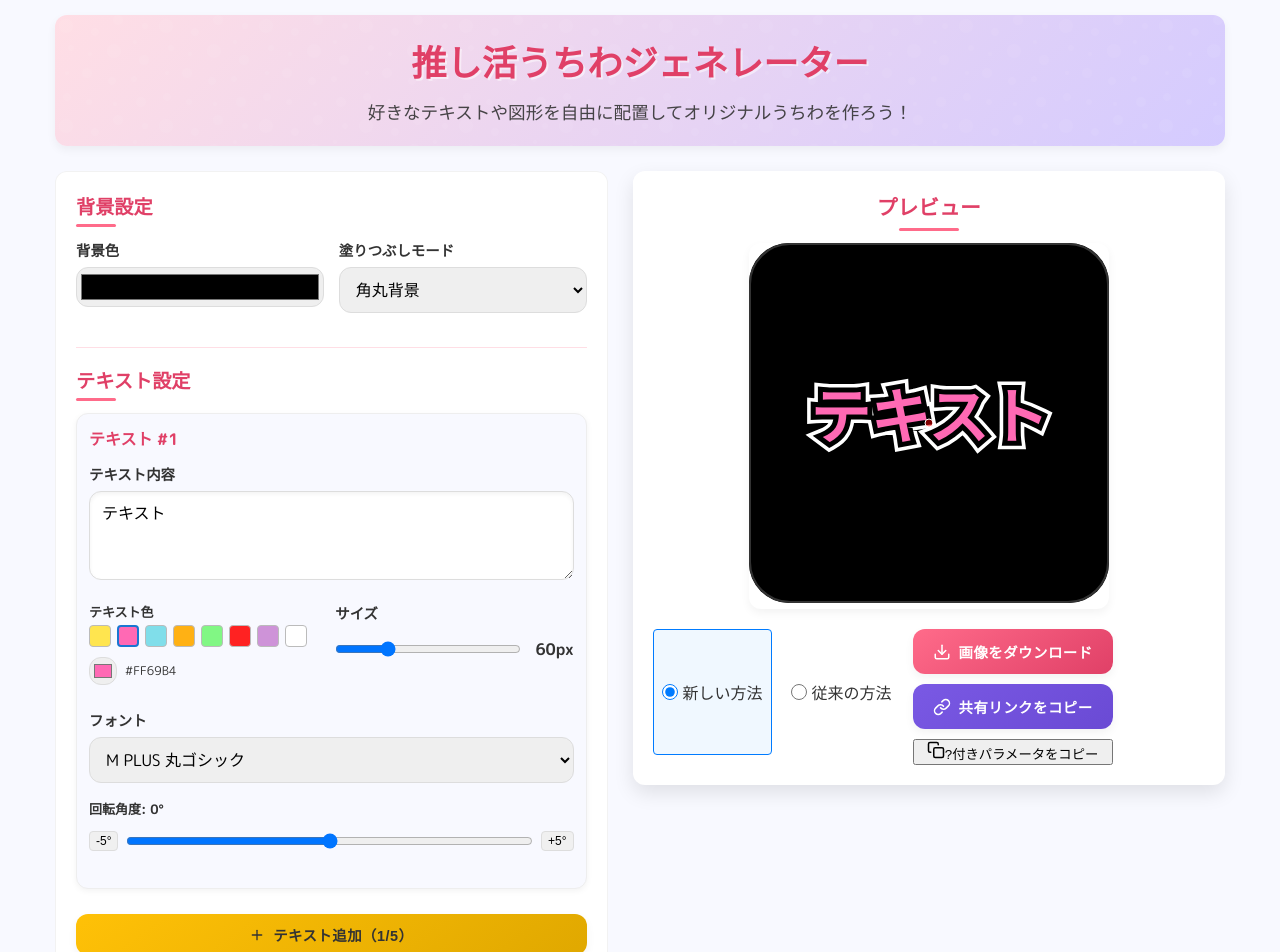
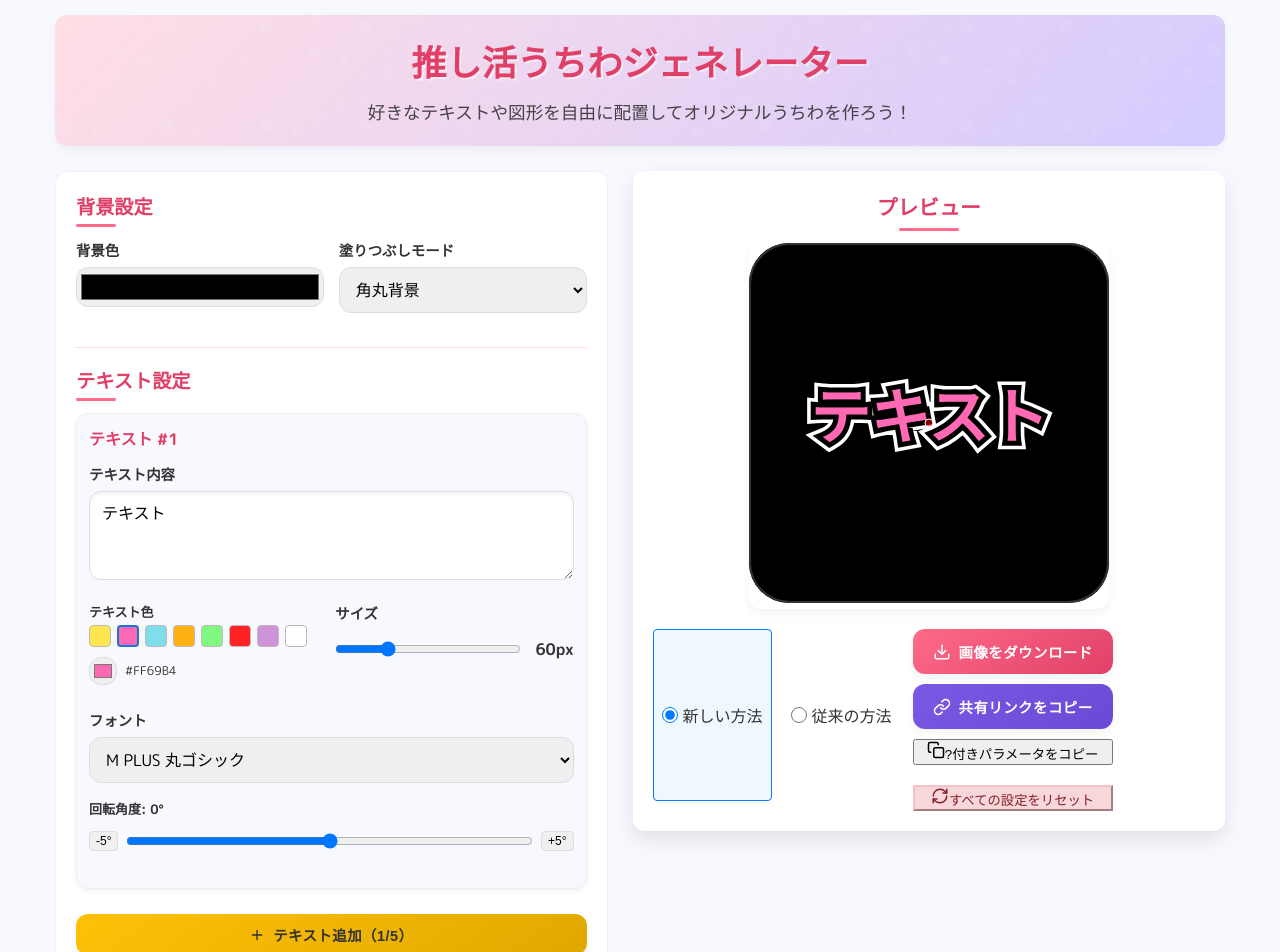
Before and after one commit to esuji5/uchiwa_generator, a React (Create React App) app: page / in a window 1280 px wide. Shown: the top 952 px of the page. Built offline with nearby package versions, Linux system fonts and the light colour scheme; a web font is replaced by a local one.

Commit message:
リセットボタン＆うちわモード削除

```diff
--- a/src/components/UchiwaPreview.tsx
+++ b/src/components/UchiwaPreview.tsx
@@ -101,15 +101,6 @@ export const UchiwaPreview: React.FC<UchiwaPreviewProps> = ({
                 strokeWidth="2"
               />
             </>
-          )}
-          {/* うちわ本体（持ち手なし）は「うちわのみ」モードのときだけ描画 */}
-          {fillMode === 'uchiwa' && (
-            <path
-              d="M50,130 Q20,250 90,340 Q180,370 270,340 Q340,250 310,130 Q260,50 180,50 Q100,50 50,130 Z"
-              fill={bgColor}
-              stroke="#333"
-              strokeWidth="2"
-            />
           )}
           {/* テキスト要素（複数対応）*/}
           {textItems.length > 0 ? (
@@ -382,6 +373,32 @@ export const UchiwaPreview: React.FC<UchiwaPreviewProps> = ({
               ?付きパラメータをコピー
             </button>
           )}
+
+          {/* すべての設定をリセットするボタン */}
+          <button
+            onClick={() => {
+              resetAllSettings();
+              // URLをトップに戻す (パス部分をクリア)
+              window.history.pushState({}, '', window.location.pathname.split('?')[0]);
+            }}
+            className="reset-button"
+            style={{
+              width: '100%',
+              maxWidth: '250px',
+              marginTop: '10px',
+              backgroundColor: '#f8d7da',
+              borderColor: '#f5c2c7',
+              color: '#842029'
+            }}
+          >
+            <svg width="18" height="18" viewBox="0 0 24 24" fill="none" stroke="currentColor" strokeWidth="2" strokeLinecap="round" strokeLinejoin="round">
+              <path d="M3 12a9 9 0 0 1 9-9 9.75 9.75 0 0 1 6.74 2.74L21 8"></path>
+              <path d="M21 3v5h-5"></path>
+              <path d="M21 12a9 9 0 0 1-9 9 9.75 9.75 0 0 1-6.74-2.74L3 16"></path>
+              <path d="M8 16H3v5"></path>
+            </svg>
+            すべての設定をリセット
+          </button>
         </div>
       </div>
     </div>
--- a/src/constants.ts
+++ b/src/constants.ts
@@ -29,7 +29,6 @@ export const decoShapes = [
 
 export const fillModes = [
   { value: 'none', label: '塗りなし' },
-  { value: 'uchiwa', label: 'うちわのみ' },
   { value: 'rounded', label: '角丸背景' },
   { value: 'all', label: '全塗り' },
 ];
--- a/src/hooks/useUchiwaState.tsx
+++ b/src/hooks/useUchiwaState.tsx
@@ -65,7 +65,7 @@ const decodeState = (encoded: string) => {
         shape: deco.t || 'heart'
       })),
       bgColor: data.bg || '#000000',
-      fillMode: data.fm || 'uchiwa'
+      fillMode: data.fm || 'rounded'
     };
   } catch (e) {
     console.error('URLパラメータの解析に失敗しました', e);
@@ -438,7 +438,7 @@ export const useUchiwaState = () => {
 
   // リセット機能 (resetAllSettings) を修正
   const resetAllSettings = () => {
-    if (window.confirm('すべての設定をリセットしますか？変更内容は失われます。')) {
+    if (window.confirm('すべての設定をリセットし、トップページに戻りますか？変更内容は失われます。')) {
       // 単一テキスト関連のデフォルト値設定を削除
       // setTextColor('#FF69B4');
       // setFont('"M PLUS Rounded 1c", sans-serif');
```
